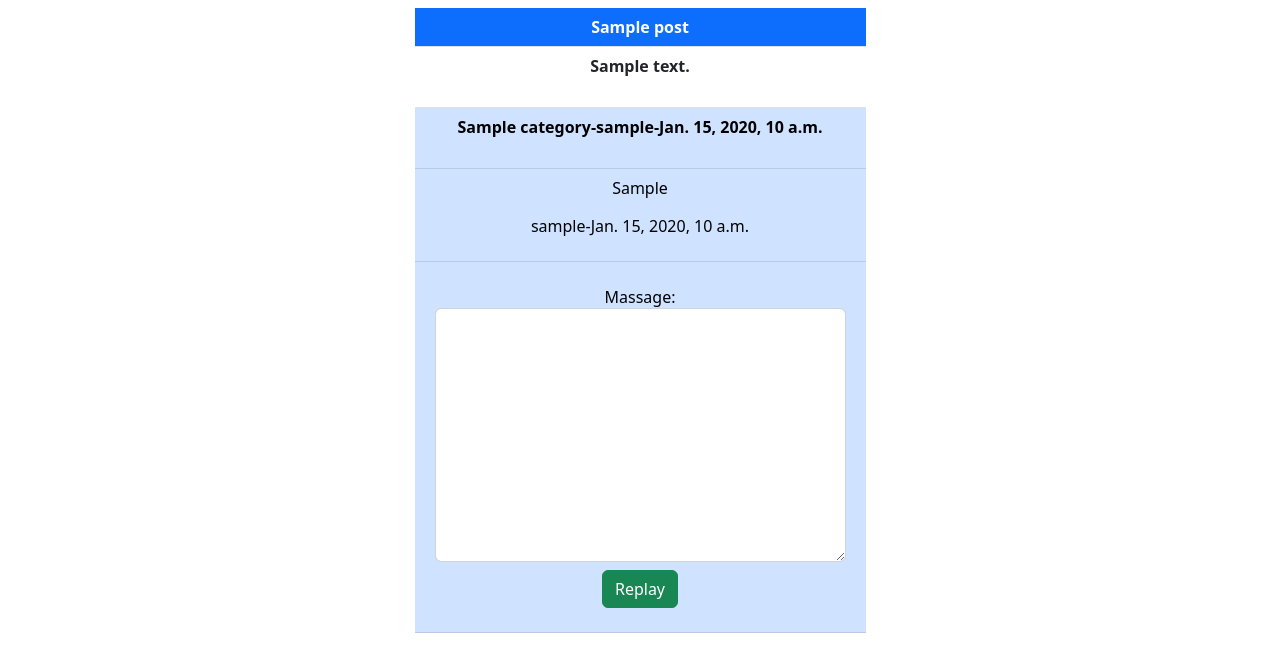
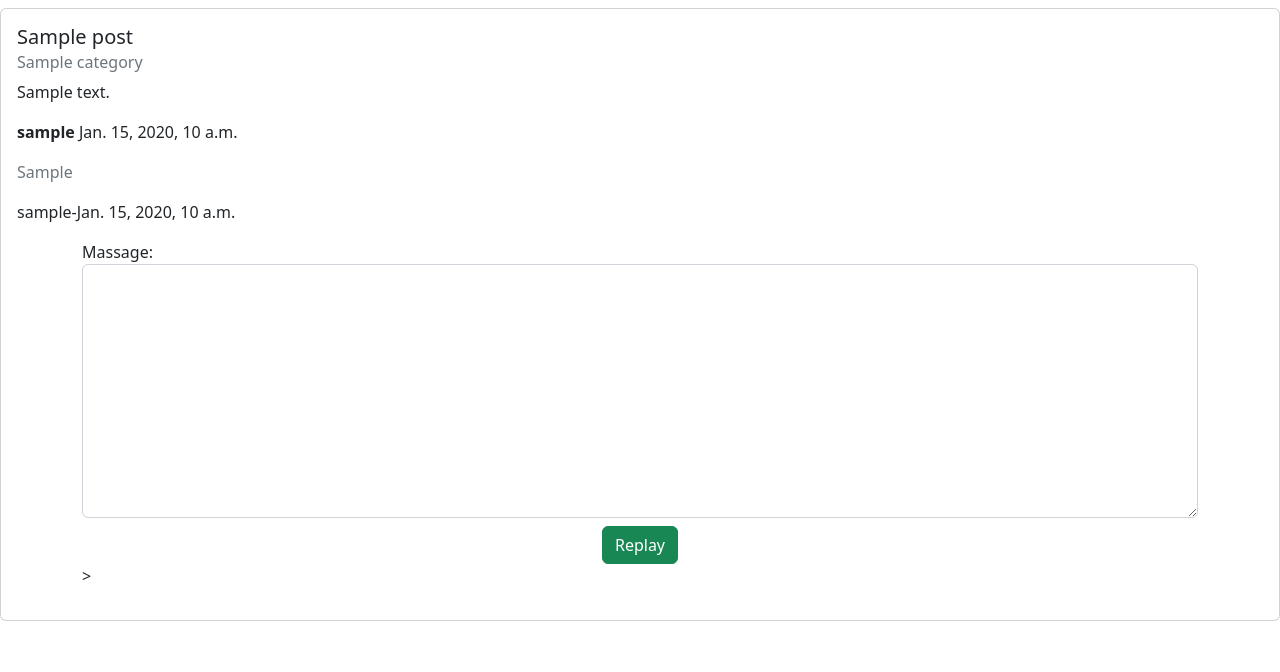
Before and after one commit to hosamhamdy258/blog-django, a Django app: page /categories/1/1/ in a window 1280 px wide. Shown: the part 68-740 px from the top of the page. Run offline with Django 4.2, Linux system fonts and the light colour scheme; a user stored in the database is signed in; tables that the repository leaves empty hold one stand-in row (values such as "Sample post"); some libraries are stand-ins or nearby versions.

Commit message:
post.html style

```diff
--- a/templates/categories/post.html
+++ b/templates/categories/post.html
@@ -9,61 +9,26 @@
   <a href="#" class="btn btn-primary btn-sm" role="button">Edit</a>
 </div>
 {% endif %} {% endcomment %}
-<div class="table-responsive">
-  <table class="table d-flex justify-content-center">
-    <tbody>
-      <tr class="justify-content-center">
-        <th
-          scope="col"
-          class="justify-content-center text-center text-bg-primary"
-        >
-          <strong>{{post.title}}</strong>
-        </th>
-      </tr>
-      <tr class="justify-content-center">
-        <td scope="col" class="text-center">
-          <strong>{{post.content}}</strong>
-          <br />
-          <br />
-        </td>
-      </tr>
-      <tr class="table-primary text-center">
-        <td scope="col">
-          <strong
-            >{{post.category}}-{{post.created_by.username}}-{{post.created_dt}}</strong
-          >
-          <br />
-          <br />
-        </td>
-      </tr>
-      <tr class="table-primary text-center">
-        <td scope="col">
-          <div>
+
+    <div class="card">
+      <div class="card-body">
+        <h5 class="card-title">{{post.title}}</h5>
+        <h6 class="card-subtitle mb-2 text-muted">{{post.category}}</h6>
+        <p class="card-text">{{post.content}}</p>
+        <p class="card-text"><strong>{{post.created_by.username}}</strong> {{post.created_dt}}</p>
+        <p class="card-text text-muted"><div>
             {% for comment in post.comments.all %}
-            <p>{{comment.massage}}</p>
+            <p class="text-muted">{{comment.massage}}</p>
             <p>{{comment.created_by.username}}-{{comment.created_dt}}</p>
             {% endfor %}
-          </div>
-        </td>
-      </tr>
-      <tr class="table-primary text-center">
-        <td scope="col">
-          <div class="mt-3">
-            <!-- <form method="post">
-                {% csrf_token %}
-                <div class="form-group mb-3">
-                  <input type="text" class="form-control" id="id_subject" name="comment">
-                </div>
-                <button type="submit" class="btn btn-success">Replay</button>
-            </form> -->
-            <form method="post" class="container" novalidate>
+          </div></p>
+         <form method="post" class="container" novalidate>
               {% csrf_token %} {% include 'categories/includes/form.html' %}
+           <div class="text-center">
               <button type="submit" class="btn btn-success mt-2">Replay</button>
-            </form>
-          </div>
-        </td>
-      </tr>
-    </tbody>
-  </table>
+           </div>>
+         </form>
+      </div>
+    </div>
 </div>
 {% endblock main %}
```
Also changed, not shown: templates/categories/posts.html (+10 -8 lines).
